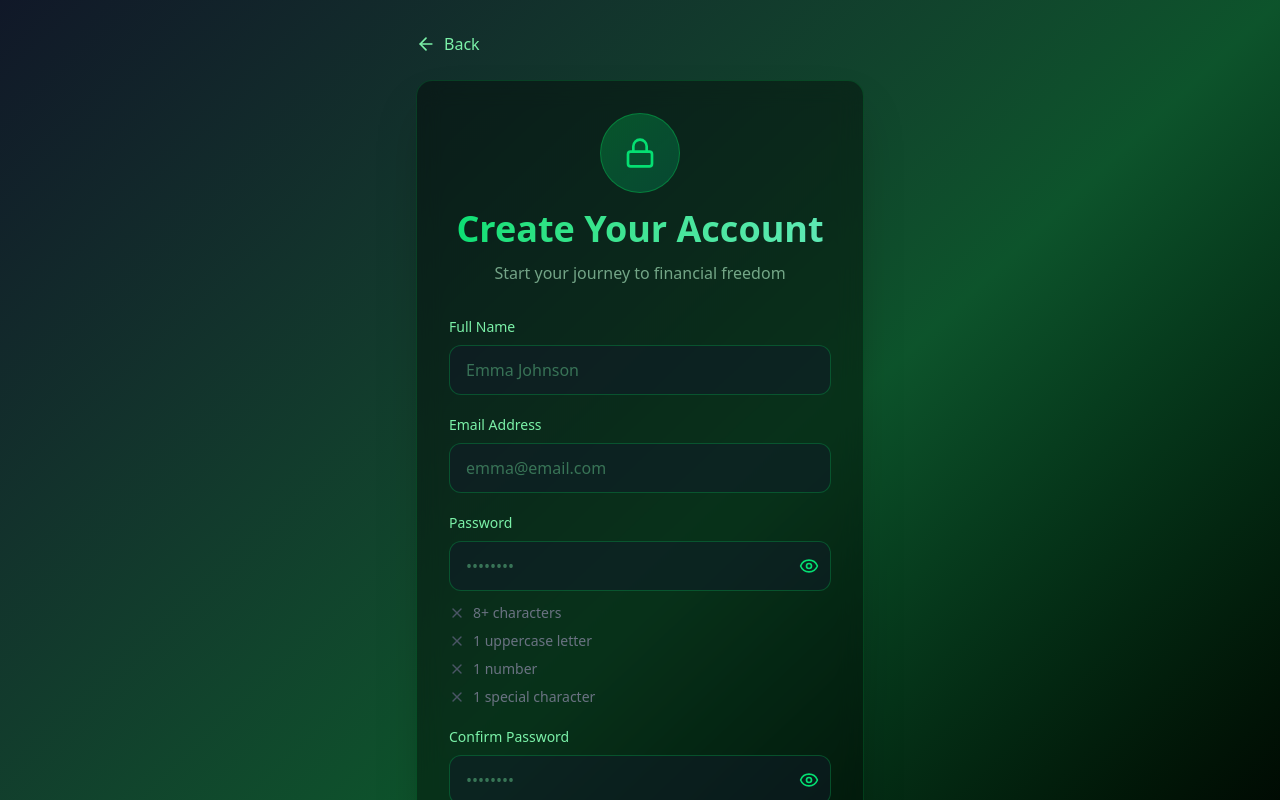
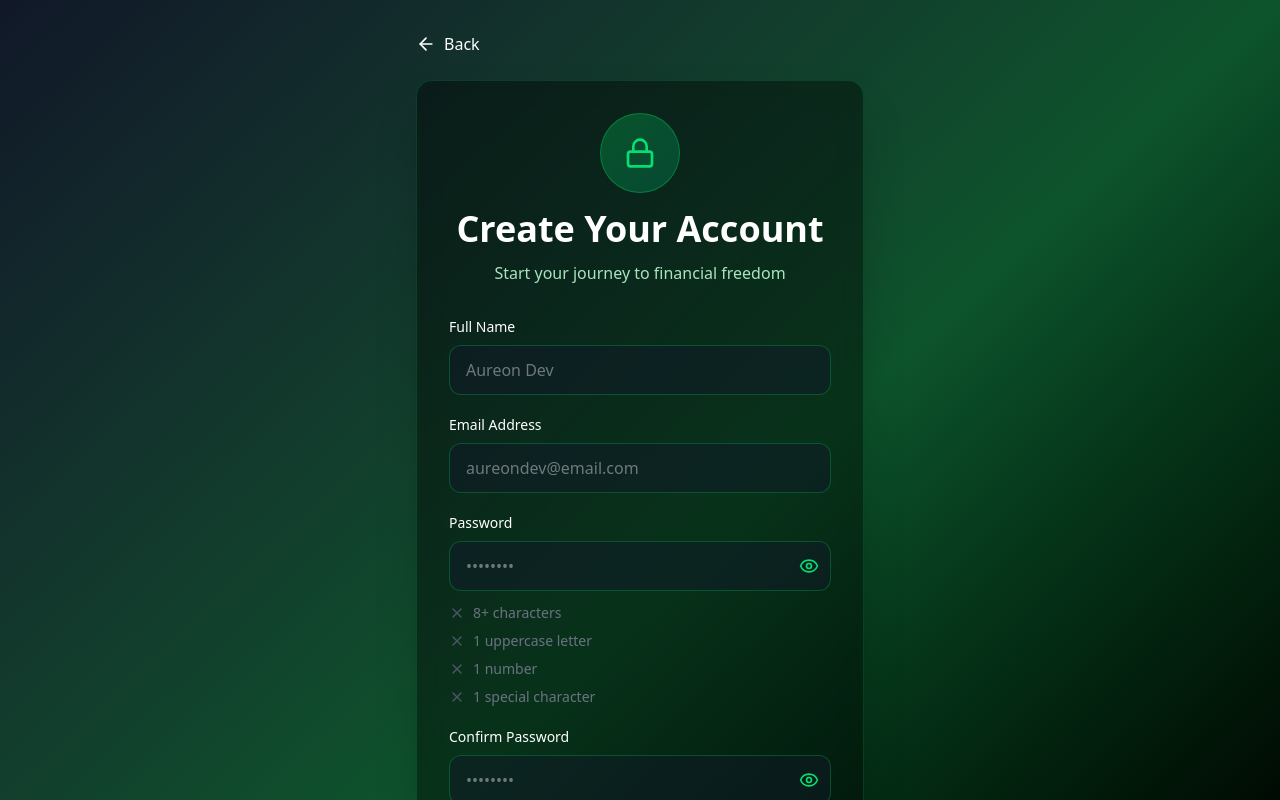
Before and after one commit to AzhaanGlitch/Aureon, a React (Vite) app: page /onboarding/signup in a window 1280 px wide. Shown: the top 800 px of the page. Built offline with nearby package versions, Linux system fonts and the light colour scheme.

Commit message:
color contrast fixed

```diff
--- a/src/pages/onboarding/SignupPage.jsx
+++ b/src/pages/onboarding/SignupPage.jsx
@@ -43,7 +43,7 @@ const SignUpPage = () => {
         {/* Back Button */}
         <button
           onClick={() => navigate('/')}
-          className="flex items-center space-x-2 text-green-300 hover:text-green-200 mb-6 transition-colors"
+          className="flex items-center space-x-2 text-white hover:text-green-200 mb-6 transition-colors"
         >
           <ArrowLeft size={20} />
           <span>Back</span>
@@ -56,17 +56,17 @@ const SignUpPage = () => {
             <div className="w-20 h-20 bg-gradient-to-br from-green-500/30 to-emerald-600/30 rounded-full flex items-center justify-center mx-auto mb-4 border border-green-500/40">
               <Lock size={32} className="text-green-400" />
             </div>
-            <h1 className="text-4xl font-bold bg-gradient-to-r from-green-400 to-emerald-300 bg-clip-text text-transparent mb-3">
+            <h1 className="text-4xl font-bold bg-white bg-clip-text text-transparent mb-3">
               Create Your Account
             </h1>
-            <p className="text-green-200/60">Start your journey to financial freedom</p>
+            <p className="text-green-200/90">Start your journey to financial freedom</p>
           </div>
 
           {/* Form */}
           <form onSubmit={handleSubmit} className="space-y-5">
             {/* Full Name */}
             <div>
-              <label className="block text-sm font-medium text-green-300 mb-2">
+              <label className="block text-sm font-medium text-white mb-2">
                 Full Name
               </label>
               <input
@@ -74,15 +74,15 @@ const SignUpPage = () => {
                 name="fullName"
                 value={formData.fullName}
                 onChange={handleChange}
-                placeholder="Emma Johnson"
+                placeholder="Aureon Dev"
                 required
-                className="w-full px-4 py-3 bg-gray-900/50 border border-green-500/30 text-white placeholder-green-300/40 rounded-xl focus:ring-2 focus:ring-green-500 focus:border-transparent outline-none transition-all"
+                className="w-full px-4 py-3 bg-gray-900/50 border border-green-500/30 text-white placeholder-white/40 rounded-xl focus:ring-2 focus:ring-green-500 focus:border-transparent outline-none transition-all"
               />
             </div>
 
             {/* Email */}
             <div>
-              <label className="block text-sm font-medium text-green-300 mb-2">
+              <label className="block text-sm font-medium text-white mb-2">
                 Email Address
               </label>
               <input
@@ -90,15 +90,15 @@ const SignUpPage = () => {
                 name="email"
                 value={formData.email}
                 onChange={handleChange}
-                placeholder="emma@email.com"
+                placeholder="aureondev@email.com"
                 required
-                className="w-full px-4 py-3 bg-gray-900/50 border border-green-500/30 text-white placeholder-green-300/40 rounded-xl focus:ring-2 focus:ring-green-500 focus:border-transparent outline-none transition-all"
+                className="w-full px-4 py-3 bg-gray-900/50 border border-green-500/30 text-white placeholder-white/40 rounded-xl focus:ring-2 focus:ring-green-500 focus:border-transparent outline-none transition-all"
               />
             </div>
 
             {/* Password */}
             <div>
-              <label className="block text-sm font-medium text-green-300 mb-2">
+              <label className="block text-sm font-medium text-white mb-2">
                 Password
               </label>
               <div className="relative">
@@ -109,12 +109,12 @@ const SignUpPage = () => {
                   onChange={handleChange}
                   placeholder="••••••••"
                   required
-                  className="w-full px-4 py-3 bg-gray-900/50 border border-green-500/30 text-white placeholder-green-300/40 rounded-xl focus:ring-2 focus:ring-green-500 focus:border-transparent outline-none transition-all pr-12"
+                  className="w-full px-4 py-3 bg-gray-900/50 border border-green-500/30 text-white placeholder-white/40 rounded-xl focus:ring-2 focus:ring-green-500 focus:border-transparent outline-none transition-all pr-12"
                 />
                 <button
                   type="button"
                   onClick={() => setShowPassword(!showPassword)}
-                  className="absolute right-3 top-1/2 -translate-y-1/2 text-green-400 hover:text-green-300"
+                  className="absolute right-3 top-1/2 -translate-y-1/2 text-green-400 hover:text-white"
                 >
                   {showPassword ? <EyeOff size={20} /> : <Eye size={20} />}
                 </button>
@@ -139,7 +139,7 @@ const SignUpPage = () => {
 
             {/* Confirm Password */}
             <div>
-              <label className="block text-sm font-medium text-green-300 mb-2">
+              <label className="block text-sm font-medium text-white mb-2">
                 Confirm Password
               </label>
               <div className="relative">
@@ -150,12 +150,12 @@ const SignUpPage = () => {
                   onChange={handleChange}
                   placeholder="••••••••"
                   required
-                  className="w-full px-4 py-3 bg-gray-900/50 border border-green-500/30 text-white placeholder-green-300/40 rounded-xl focus:ring-2 focus:ring-green-500 focus:border-transparent outline-none transition-all pr-12"
+                  className="w-full px-4 py-3 bg-gray-900/50 border border-green-500/30 text-white placeholder-white/40 rounded-xl focus:ring-2 focus:ring-green-500 focus:border-transparent outline-none transition-all pr-12"
                 />
                 <button
                   type="button"
                   onClick={() => setShowConfirmPassword(!showConfirmPassword)}
-                  className="absolute right-3 top-1/2 -translate-y-1/2 text-green-400 hover:text-green-300"
+                  className="absolute right-3 top-1/2 -translate-y-1/2 text-green-400 hover:text-white"
                 >
                   {showConfirmPassword ? <EyeOff size={20} /> : <Eye size={20} />}
                 </button>
@@ -167,7 +167,7 @@ const SignUpPage = () => {
 
             {/* Security Question */}
             <div>
-              <label className="block text-sm font-medium text-green-300 mb-2">
+              <label className="block text-sm font-medium text-white mb-2">
                 Security Question
               </label>
               <select
@@ -188,7 +188,7 @@ const SignUpPage = () => {
             {/* Security Answer */}
             {formData.securityQuestion && (
               <div>
-                <label className="block text-sm font-medium text-green-300 mb-2">
+                <label className="block text-sm font-medium text-white mb-2">
                   Your Answer
                 </label>
                 <input
@@ -198,7 +198,7 @@ const SignUpPage = () => {
                   onChange={handleChange}
                   placeholder="Enter your answer"
                   required
-                  className="w-full px-4 py-3 bg-gray-900/50 border border-green-500/30 text-white placeholder-green-300/40 rounded-xl focus:ring-2 focus:ring-green-500 focus:border-transparent outline-none transition-all"
+                  className="w-full px-4 py-3 bg-gray-900/50 border border-green-500/30 text-white placeholder-white/40 rounded-xl focus:ring-2 focus:ring-green-500 focus:border-transparent outline-none transition-all"
                 />
               </div>
             )}
@@ -215,11 +215,11 @@ const SignUpPage = () => {
               />
               <label className="text-sm text-green-200/80">
                 I agree to the{' '}
-                <button type="button" className="text-green-400 hover:text-green-300 underline">
+                <button type="button" className="text-green-400 hover:text-white underline">
                   Terms & Conditions
                 </button>{' '}
                 and{' '}
-                <button type="button" className="text-green-400 hover:text-green-300 underline">
+                <button type="button" className="text-green-400 hover:text-white underline">
                   Privacy Policy
                 </button>
                 <div className="flex items-center space-x-2 mt-2 text-green-400">
@@ -244,7 +244,7 @@ const SignUpPage = () => {
             Already have an account?{' '}
             <button
               onClick={() => navigate('/login')}
-              className="text-green-400 hover:text-green-300 font-medium transition-colors"
+              className="text-green-400 hover:text-white font-medium transition-colors"
             >
               Sign In
             </button>
```
